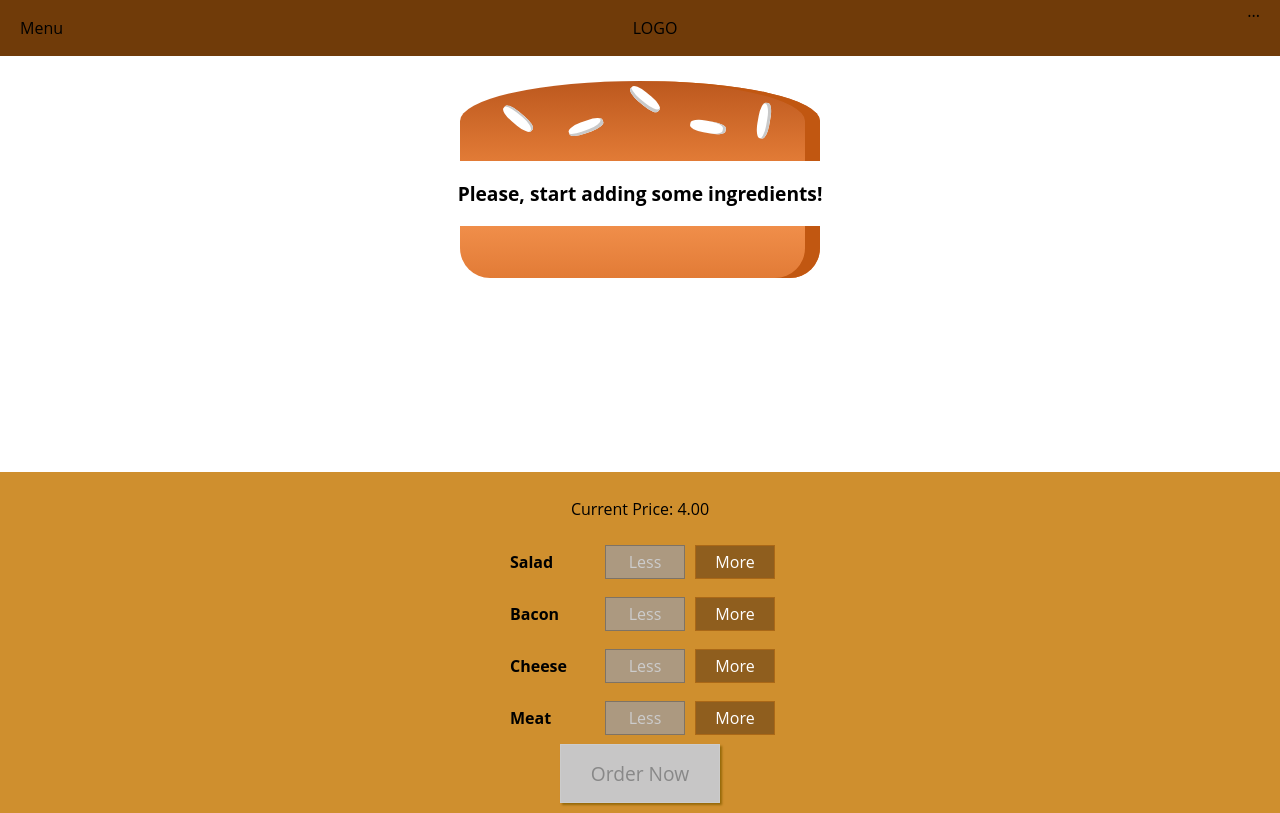
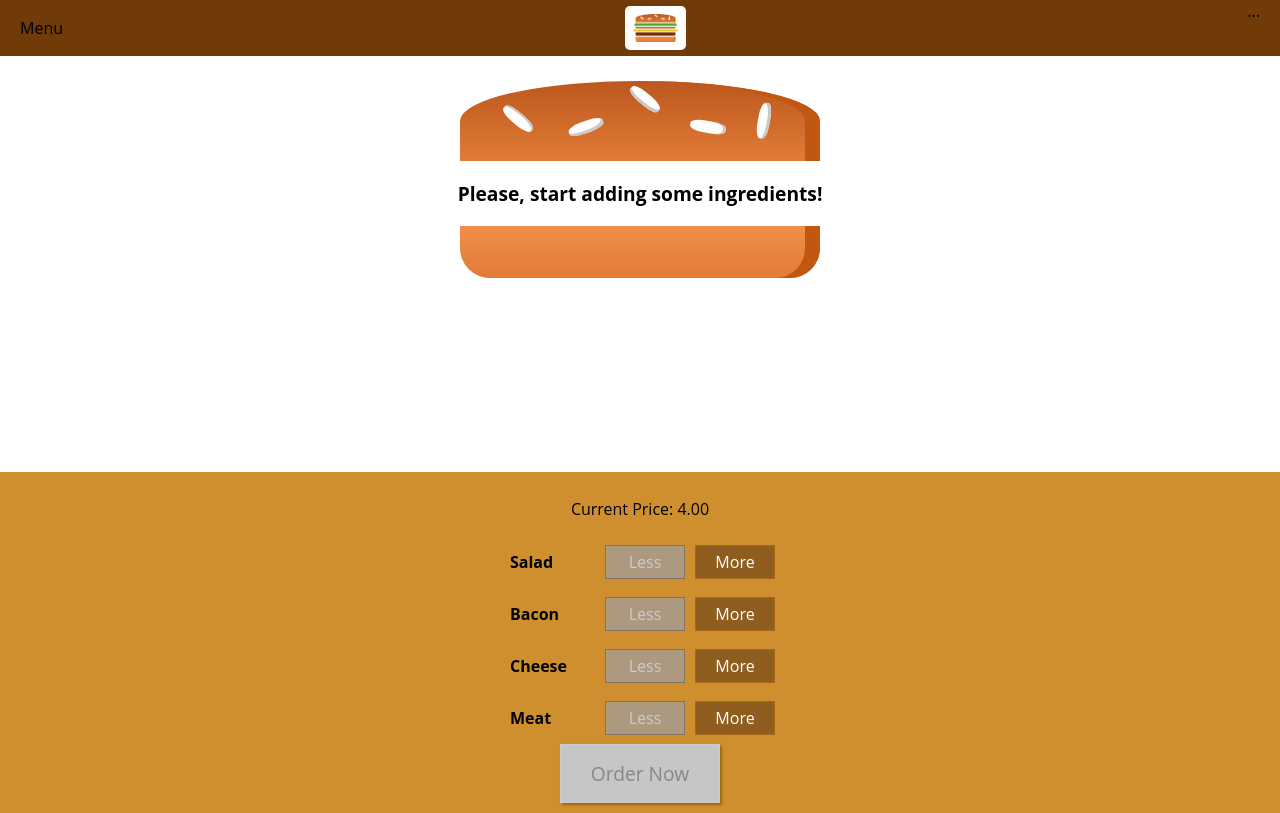
Before and after one commit to lucasoneves/burguer-builder, a React (Create React App) app: page / in a window 1280 px wide. Built offline with nearby package versions, Linux system fonts and the light colour scheme.

Commit message:
Adding a logo

```diff
--- /dev/null
+++ b/src/components/Logo/Logo.js
@@ -0,0 +1,13 @@
+import React from 'react'
+import logoImage from '../../assets/images/burger-logo.png';
+import classes from './Logo.module.css';
+
+const logo = props => {
+  return (
+    <div className={classes.Logo}>
+      <img src={logoImage} alt="logo Burguer" />
+    </div>
+  )
+}
+
+export default logo
--- /dev/null
+++ b/src/components/Logo/Logo.module.css
@@ -0,0 +1,12 @@
+.Logo {
+  background-color: #fff;
+  padding: 8px;
+  height: 80%;
+  box-sizing: border-box;
+  border-radius: 5px;
+}
+
+.Logo img {
+  height: 100%;
+
+}
--- a/src/components/Navigation/Toolbar/Toolbar.js
+++ b/src/components/Navigation/Toolbar/Toolbar.js
@@ -1,11 +1,12 @@
 import React from 'react'
 import classes from './Toolbar.module.css';
+import Logo from '../../Logo/Logo';
 
 const toolbar = props => {
   return (
     <header className={classes.Toolbar}>
       <div>Menu</div>
-      <div>LOGO</div>
+      <Logo />
 
       <nav>
         ...
```
Also changed, not shown: src/assets/images/burger-logo.png (added), 1 other file (tests, documents, lock files or other folders).
